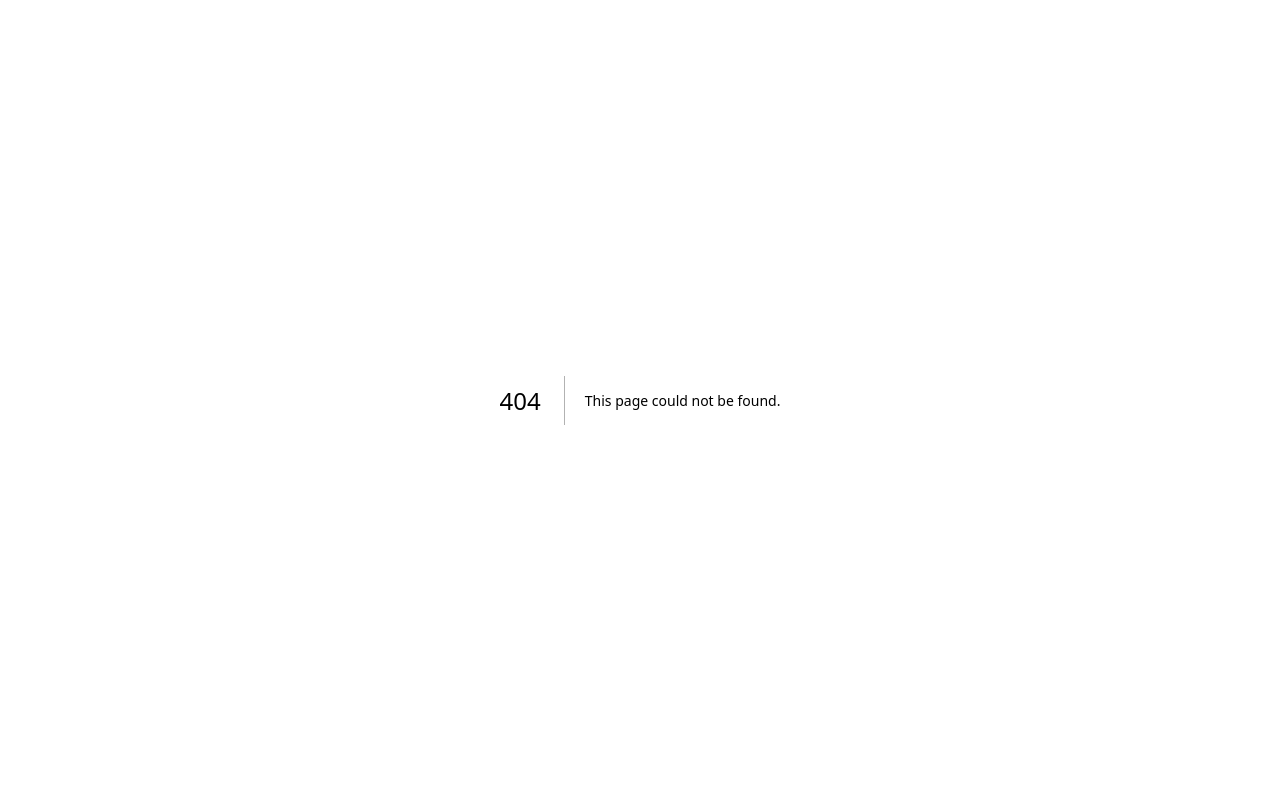
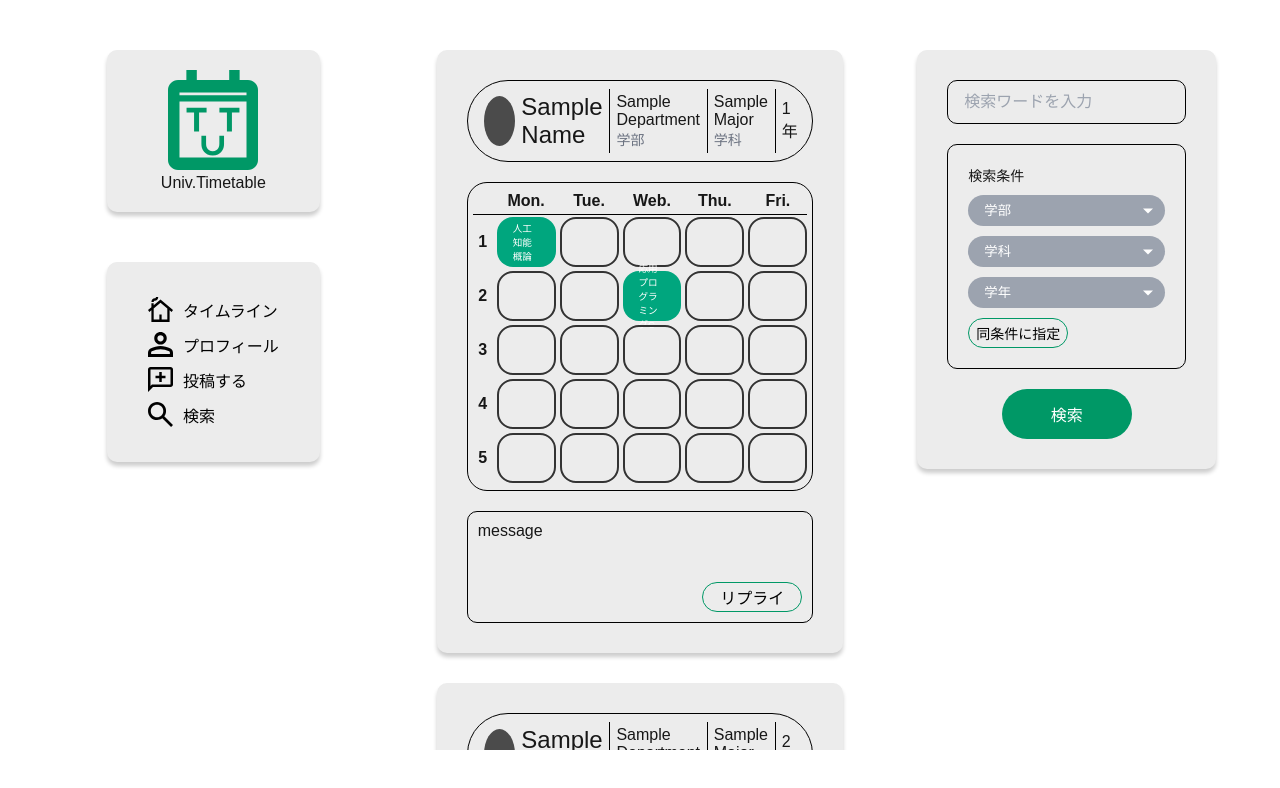
Before and after one commit to Shiluco/UniTimetable, a Next.js app in the folder frontend/: page /home/reply/1 in a window 1280 px wide. Before the commit this address had no page. Shown: the top 788 px of the page. Built offline with nearby package versions, Linux system fonts and the light colour scheme.

Commit message:
feat: ReplyPageにリネーム

```diff
--- a/frontend/src/app/(with-auth)/home/post/[id]/page.tsx
+++ b/frontend/src/app/(with-auth)/home/reply/[id]/page.tsx
@@ -33,7 +33,7 @@ const sampleSchedules = [
   },
 ];
 
-export default function HomePage() {
+export default function ReplyPage() {
   return (
     <div className={styles.gridContainer}>
       <div className={styles.gridItem}>
--- a/frontend/src/app/components/postItem/postItem.tsx
+++ b/frontend/src/app/components/postItem/postItem.tsx
@@ -19,7 +19,7 @@ interface PostItemProps {
 export const PostItem = ({ schedules, name, department, major, year, className, comment }: PostItemProps) => {
   const id = "someId";
   const handleReply = () => {
-    window.location.href = `/home/post/${id}`;
+    window.location.href = `/home/reply/${id}`;
   };
 
   return (
```
Also changed, not shown: frontend/src/app/(with-auth)/home/reply/[id]/page.module.css (renamed from frontend/src/app/(with-auth)/home/post/[id]/page.module.css).
